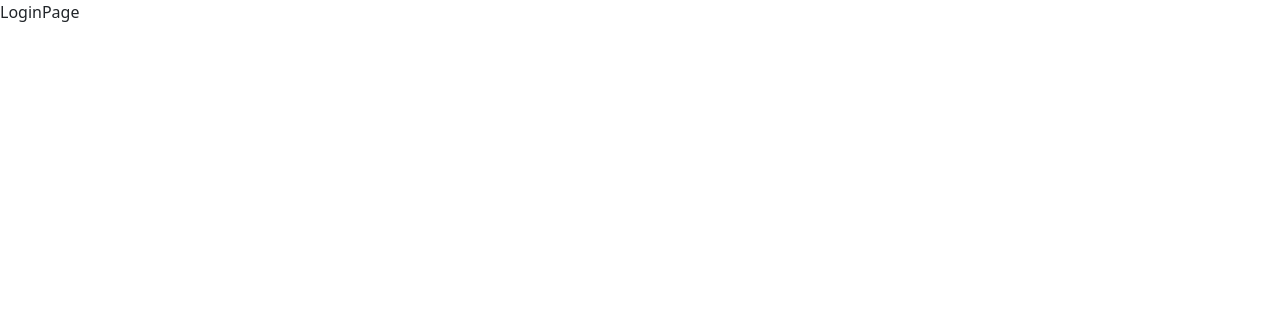
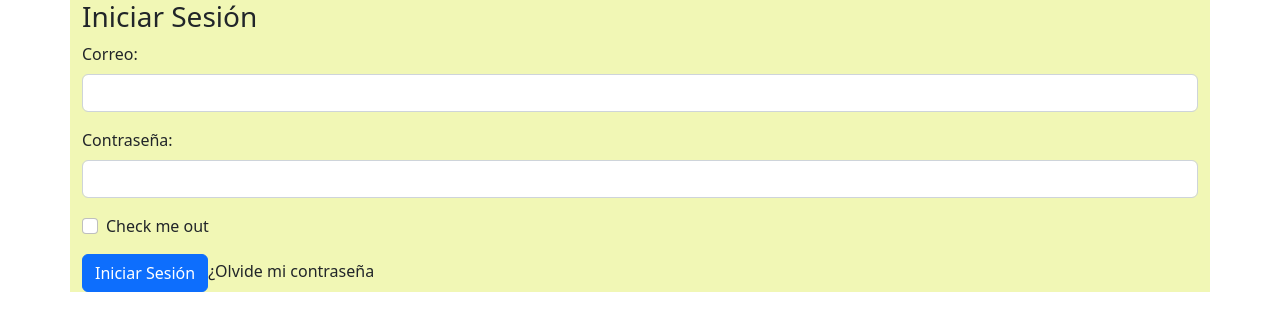
Before and after one commit to andersonNB/vet-app, a React (Vite) app: page /login in a window 1280 px wide. Shown: the top 330 px of the page. Built offline with nearby package versions, Linux system fonts and the light colour scheme.

Commit message:
Cambios en el formulario LoginPage

```diff
--- a/src/routes/VetRoutes.jsx
+++ b/src/routes/VetRoutes.jsx
@@ -7,8 +7,6 @@ import { Navbar, Footer} from "../shared/components";
 const VetRoutes = () => {
   return (
     <>
-
-
       <Routes>
             <Route path="/" element={<HomePage/> } />
             <Route path="/login" element={<LoginPage/>}/>
--- a/src/shared/components/Navbar/Navbar.jsx
+++ b/src/shared/components/Navbar/Navbar.jsx
@@ -4,12 +4,12 @@ import logoPrueba from '../../../assets/logoDePrueba.png';
 
 export const Navbar = () => {
   return (
-    <nav class="navbar bg-light">
-     <div class="container-fluid">
-       <a class="navbar-brand">
+    <nav className="navbar bg-light">
+     <div className="container-fluid">
+       <a className="navbar-brand">
         <img src={logoPrueba} alt="logoPrueba" width="30" height="24" />
         </a>
-        <div class="d-flex">
+        <div className="d-flex">
             <Link to="/login" className="btn btn-primary" type="submit">Iniciar Sesión</Link>
             <button className="btn btn-outline-success" type="submit">Registrate</button>
         </div>
--- a/src/shared/components/auth/pages/LoginPage.jsx
+++ b/src/shared/components/auth/pages/LoginPage.jsx
@@ -1,7 +1,46 @@
-
-
 export const LoginPage = () => {
-  return (
-    <div>LoginPage</div>
-  )
-}
+	return (
+		<>
+      <div className="container">
+      <div style={{backgroundColor:"#F1F7B5"}} className="row">
+      <div className="col align-self-center">
+      <h3>Iniciar Sesión</h3>
+			<form>
+				<div class="mb-3">
+					<label for="exampleInputEmail1" class="form-label">
+						Correo:
+					</label>
+					<input
+						type="email"
+						class="form-control"
+						id="exampleInputEmail1"
+						aria-describedby="emailHelp"
+					/>
+				</div>
+				<div class="mb-3">
+					<label for="exampleInputPassword1" class="form-label">
+						Contraseña:
+					</label>
+					<input
+						type="password"
+						class="form-control"
+						id="exampleInputPassword1"
+					/>
+				</div>
+				<div class="mb-3 form-check">
+					<input type="checkbox" class="form-check-input" id="exampleCheck1" />
+					<label class="form-check-label" for="exampleCheck1">
+						Check me out
+					</label>
+				</div>
+				<button type="submit" class="btn btn-primary">
+					Iniciar Sesión
+				</button>
+        <a>¿Olvide mi contraseña</a>
+			</form>
+      </div>
+    </div>
+      </div>
+		</>
+	);
+};
```
